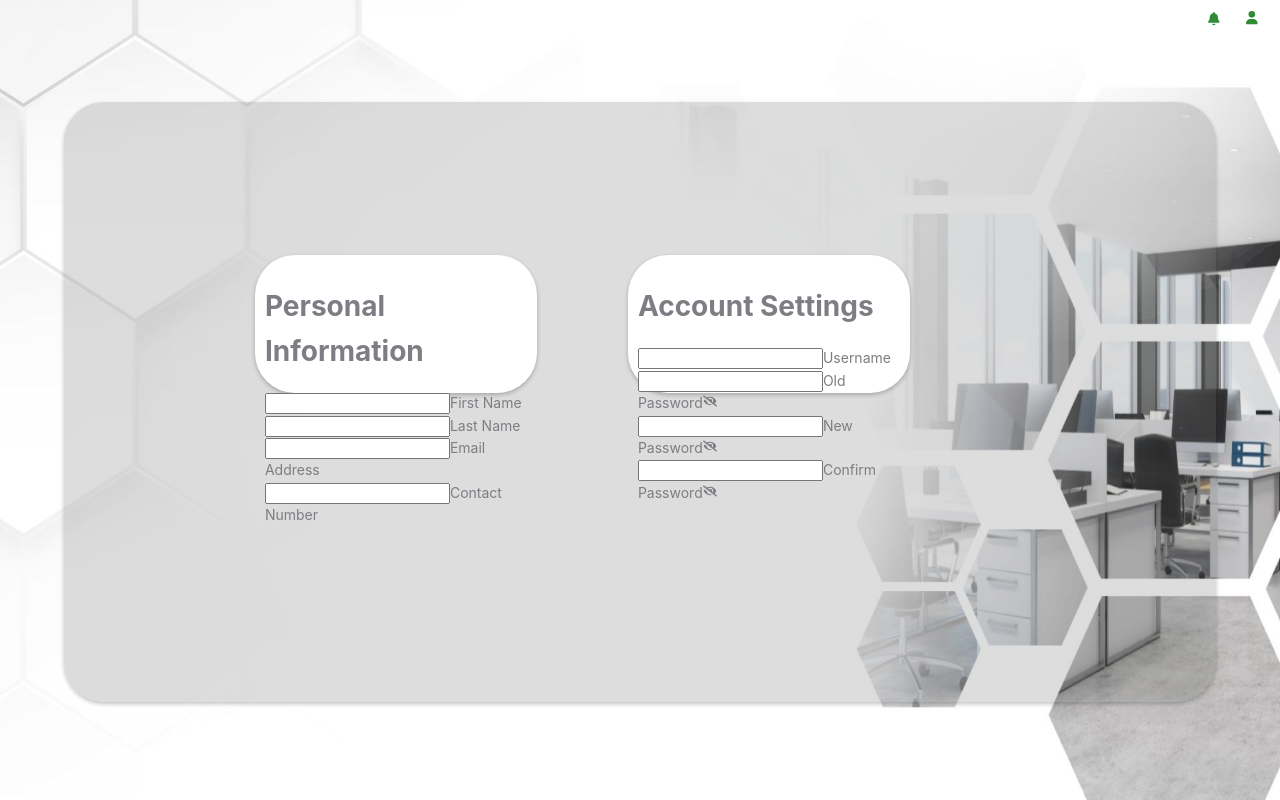
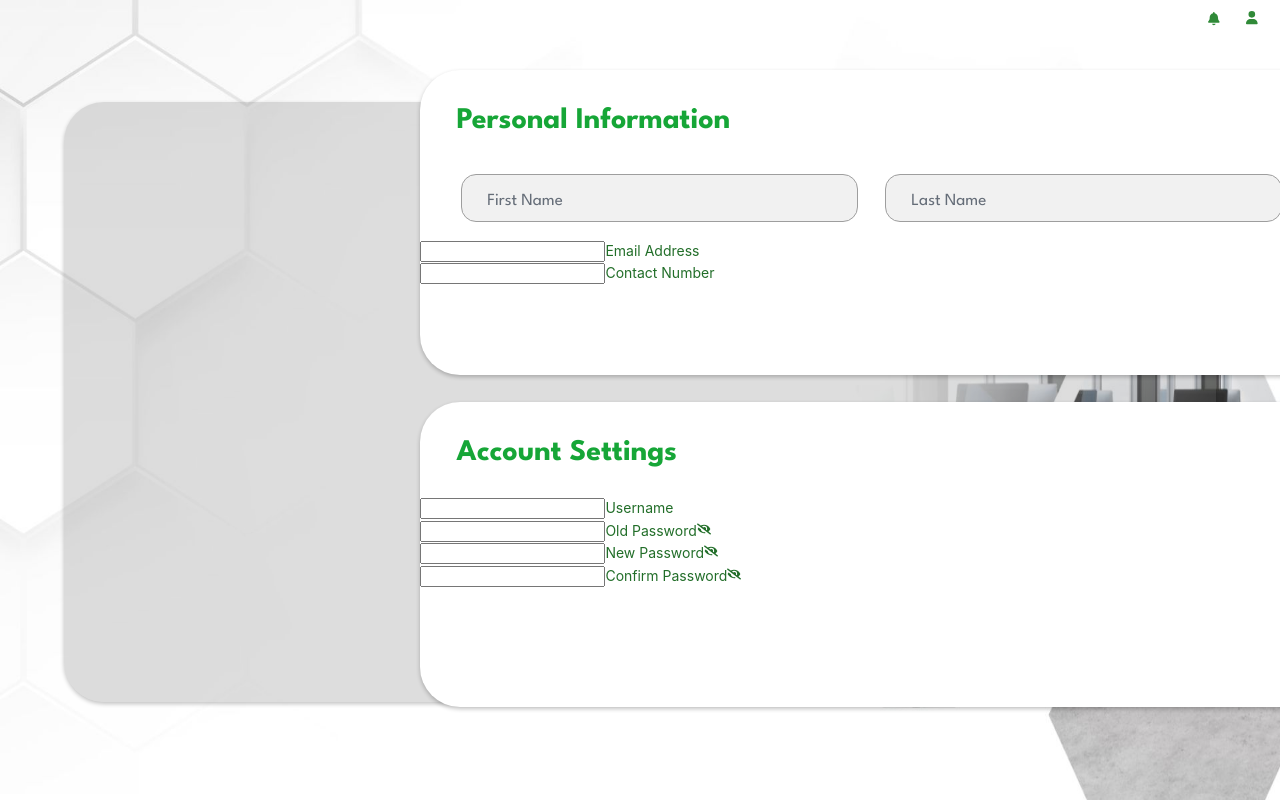
Before and after one commit to aldwin97/Seatplan-TypSc, a React (Create React App) app in the folder FrontEnd/seat-front/: page /profilePage in a window 1280 px wide. Built offline with nearby package versions, Linux system fonts and the light colour scheme.

Commit message:
profilePage frontend update

```diff
--- a/FrontEnd/seat-front/src/profile_component/profilePage.module.css
+++ b/FrontEnd/seat-front/src/profile_component/profilePage.module.css
@@ -7,6 +7,17 @@
   background-position: center;
   height: 100vh;
   }
+
+  @font-face {
+    font-family: 'League Spartan Bold';
+    src: url('../assets/LeagueSpartan-Bold.ttf') format('truetype');
+  }
+
+  @font-face {
+    font-family: 'League Spartan Regular';
+    src: url('../assets/LeagueSpartan-Regular.ttf') format('truetype');
+  }
+
 
 
 /* Dropdown Menu */
@@ -107,38 +118,94 @@
   }
 
 /* Add styles for each section within the form */
-.profileSum {
+/* .profileSum {
+  display: flex;
+  background-color: #ffffff;
+  border-radius: 40px;
+  box-shadow: 0 2px 4px rgba(0, 0, 0, 0.24);
+  width: 900px;
+  height: 305px;
+  margin-bottom: 3%;
+} */
 
-}
 .set {
   display: flex;
-  flex-direction: row; /* Set the parent container to a row direction */
-  justify-content: space-between; /* Add space between the child containers */
-  margin-right: 10%;
+  flex-direction: column;
+  justify-content: space-between;
+  margin-left: 40%;
 }
 
-.personal {
-  flex-direction: column;
-  justify-content: center;
-  align-items: flex-start; /* Align items to the left */
-  padding: 10px;
+.personal, .accountS {
+  color: #226e29;
   background-color: #ffffff;
   border-radius: 40px;
-  box-shadow: 0 2px 4px rgba(0, 0, 0, 0.24); /* Correct the box-shadow value */
-  width: 40%; /* Set your desired width for the .personal element */
-  height: 40%;
-  margin-bottom: 2%; /* Reduce the margin to create less space between elements */
+  box-shadow: 0 2px 4px rgba(0, 0, 0, 0.24);
+  width: 900px;
+  height: 305px;
+  margin-bottom: 3%;
 }
 
-.accountS {
-  flex-direction: column;
-  justify-content: center;
-  align-items: flex-start; /* Align items to the left */
-  padding: 10px;
-  background-color: #ffffff;
-  border-radius: 40px;
-  box-shadow: 0 2px 4px rgba(0, 0, 0, 0.24); /* Correct the box-shadow value */
-  width: 40%; /* Set your desired width for the .accountS element */
-  height: 40%;
-  margin-bottom: 10px; /* Reduce the margin to create less space between elements */
+
+
+
+
+
+
+h1 {
+  margin-top: 3%;
+  margin-left: 4%;
+  text-align: left;
+  color: #16A637;
+  font-size: 30px;
+  font-family: 'League Spartan Bold';
 }
+
+.name-group {
+  position: relative;
+  display: inline-block;
+  margin-bottom: 1%;
+  padding: 1%;
+  margin-left:3.5%;
+}
+
+.nameInput {
+  border: solid 1.5px #9e9e9e;
+  border-radius: 15px;
+  background: none;
+  padding: .9rem;
+  width: 360px;
+  font-size: 1.2rem;
+  color: #656d78;
+  transition: border 150ms cubic-bezier(0.4, 0, 0.2, 1);
+  background-color: rgb(241, 241, 241);
+  padding-left: 6%;
+}
+
+.name-label {
+  font-size: 17px;
+  font-family: 'League Spartan Regular';
+  position: absolute;
+  left: 9%;
+  top: 1.6rem;
+  color: #656d78;
+  pointer-events: none;
+  transform-origin: top left;
+  transform: scale(1);
+  transition: 150ms cubic-bezier(0.4, 0, 0.2, 1);
+}
+
+
+.nameInput:focus,
+input:valid {
+  outline: none;
+  border: 1px solid #2da738;
+}
+
+
+.nameInput:focus ~ .name-label,
+input:valid ~ .name-label {
+  transform: translateY(-50%) scale(0.8);
+  background-color: rgba(255, 255, 255, 0);
+  padding: 0 .2em;
+  color: #2da738;
+}
--- a/FrontEnd/seat-front/src/profile_component/profilePage.tsx
+++ b/FrontEnd/seat-front/src/profile_component/profilePage.tsx
@@ -1,4 +1,4 @@
-import React, { useState } from 'react';
+import React, { useState, useEffect } from 'react';
 import { FaEye, FaEyeSlash } from 'react-icons/fa';
 import { useNavigate } from 'react-router-dom';
 import styles from './profilePage.module.css';
@@ -31,6 +31,33 @@ const LogInPage: React.FC = () => {
     navigate('/');
   };
 
+
+
+
+  // const populateProfileSummary = () => {
+  //   const firstNameInput = document.querySelector<HTMLInputElement>('input[name="FirstName"]');
+  //   const lastNameInput = document.querySelector<HTMLInputElement>('input[name="LastName"]');
+  //   const usernameInput = document.querySelector<HTMLInputElement>('input[name="username"]');
+  //   const emailInput = document.querySelector<HTMLInputElement>('input[name="Email"]');
+  //   const contactNumberInput = document.querySelector<HTMLInputElement>('input[name="ContactNumber"]');
+
+  //   if (firstNameInput && lastNameInput && usernameInput && emailInput && contactNumberInput) {
+  //     const fullName = `${firstNameInput.value} ${lastNameInput.value}`;
+  //     document.getElementById('fullName')!.textContent = fullName;
+  //     document.getElementById('username')!.textContent = usernameInput.value;
+  //     document.getElementById('email')!.textContent = emailInput.value;
+  //     document.getElementById('contactNumber')!.textContent = contactNumberInput.value;
+  //   }
+  // };
+
+  // useEffect(() => {
+  //   populateProfileSummary();
+  // }, []);
+
+
+
+
+
   const [isProfileDropdownOpen, setProfileDropdownOpen] = useState<boolean>(false);
   const toggleProfileDropdown = (): void => {
     setProfileDropdownOpen(!isProfileDropdownOpen);
@@ -41,35 +68,40 @@ const LogInPage: React.FC = () => {
 
       {/* Cards */}
       <form className={styles.form1}>
-      <div className={styles.profileSum}>
-
-      </div>
+      {/* <div className={styles.profileSum}>
+          <h2>Profile Summary</h2>
+          <p><strong>Full Name</strong> <span id="fullName"></span></p>
+          <p><strong>Username</strong> <span id="username"></span></p>
+          <p><strong>Email Address</strong> <span id="email"></span></p>
+          <p><strong>Contact Number</strong> <span id="contactNumber"></span></p>
+        </div> */}
       <div className={styles.set}>
       <div className={styles.personal}>
 
       <h1>Personal Information</h1>
-        <div className={styles['input-group']}>
+        <div className={styles['name-group']}>
           <input
             required
             type="text"
             name="FirstName"
             autoComplete="off"
-            className={styles.input}
+            className={styles.nameInput}
           />
-          <label className={styles['user-label']}>First Name</label>
+          <label className={styles['name-label']}>First Name</label>
         </div>
 
 
-        <div className={styles['input-group']}>
+        <div className={styles['name-group']}>
           <input
             required
             type="text"
             name="LastName"
             autoComplete="off"
-            className={styles.input}
+            className={styles.nameInput}
           />
-          <label className={styles['user-label']}>Last Name</label>
+          <label className={styles['name-label']}>Last Name</label>
         </div>
+
 
         <div className={styles['input-group']}>
           <input
@@ -93,6 +125,14 @@ const LogInPage: React.FC = () => {
           <label className={styles['user-label']}>Contact Number</label>
         </div>
       </div>
+
+
+
+
+
+
+
+
 
 
 
@@ -124,7 +164,7 @@ const LogInPage: React.FC = () => {
           </span>
         </div>
 
-        <div className={styles['input-group']}>
+        <div className={styles['input-group1']}>
           <input
             required
             type={showNewPassword ? 'text' : 'password'}
@@ -141,7 +181,7 @@ const LogInPage: React.FC = () => {
           </span>
         </div>
 
-        <div className={styles['input-group']}>
+        <div className={styles['input-group1']}>
           <input
             required
             type={showConfirmPassword ? 'text' : 'password'}
@@ -215,121 +255,7 @@ const LogInPage: React.FC = () => {
 
 
 
-{/* {for the inputs} */}
 
-      {/* <form className={styles.form1}>
-
-        <h1>Personal Information</h1>
-        <div className={styles['input-group']}>
-          <input
-            required
-            type="text"
-            name="FirstName"
-            autoComplete="off"
-            className={styles.input}
-          />
-          <label className={styles['user-label']}>First Name</label>
-        </div>
-
-
-        <div className={styles['input-group']}>
-          <input
-            required
-            type="text"
-            name="LastName"
-            autoComplete="off"
-            className={styles.input}
-          />
-          <label className={styles['user-label']}>Last Name</label>
-        </div>
-
-        <div className={styles['input-group']}>
-          <input
-            required
-            type="text"
-            name="Email"
-            autoComplete="off"
-            className={styles.input}
-          />
-          <label className={styles['user-label']}>Email Address</label>
-        </div>
-
-        <div className={styles['input-group']}>
-          <input
-            required
-            type="text"
-            name="ContactNumber"
-            autoComplete="off"
-            className={styles.input}
-          />
-          <label className={styles['user-label']}>Contact Number</label>
-        </div>
-
-
-
-
-       <h1>Account Settings</h1>
-
-       <div className={styles['input-group']}>
-          <input required
-            type="text"
-            name="username"
-            autoComplete="off"
-            className={styles.input} />
-              <label className={styles['user-label']}>Username</label>
-        </div>
-
-        <div className={styles['input-group']}>
-          <input
-            required
-            type={showOldPassword ? 'text' : 'password'}
-            name="oldPassword"
-            autoComplete="off"
-            className={styles.input}
-          />
-          <label className={styles['user-label']}>Old Password</label>
-          <span
-            className={`${styles['toggle-password']} ${showOldPassword ? styles.active : ''}`}
-            onClick={toggleOldPasswordVisibility}
-          >
-            {showOldPassword ? <FaEye /> : <FaEyeSlash />}
-          </span>
-        </div>
-
-        <div className={styles['input-group']}>
-          <input
-            required
-            type={showNewPassword ? 'text' : 'password'}
-            name="newPassword"
-            autoComplete="off"
-            className={styles.input}
-          />
-          <label className={styles['user-label']}>New Password</label>
-          <span
-            className={`${styles['toggle-password']} ${showNewPassword ? styles.active : ''}`}
-            onClick={toggleNewPasswordVisibility}
-          >
-            {showNewPassword ? <FaEye /> : <FaEyeSlash />}
-          </span>
-        </div>
-
-        <div className={styles['input-group']}>
-          <input
-            required
-            type={showConfirmPassword ? 'text' : 'password'}
-            name="confirmPassword"
-            autoComplete="off"
-            className={styles.input}
-          />
-          <label className={styles['user-label']}>Confirm Password</label>
-          <span
-            className={`${styles['toggle-password']} ${showConfirmPassword ? styles.active : ''}`}
-            onClick={toggleConfirmPasswordVisibility}
-          >
-            {showConfirmPassword ? <FaEye /> : <FaEyeSlash />}
-          </span>
-        </div>
-      </form> */}
 
 
     </body>
```
